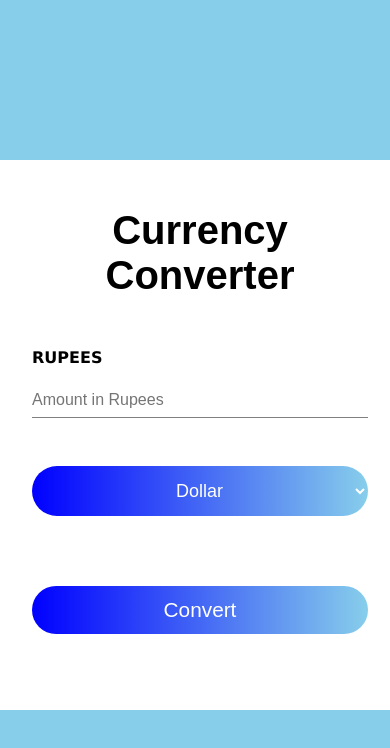
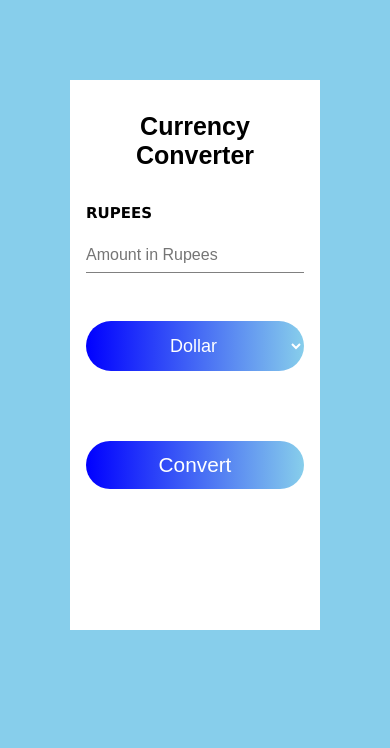
Before and after one commit to Anum23432/Currency-Converter, a plain HTML site: page index.html in a window 390 px wide. Drawn offline with Linux system fonts and the light colour scheme; a web font is replaced by a local one.

Commit message:
Updated Currency converter

```diff
--- a/style1.css
+++ b/style1.css
@@ -99,3 +99,93 @@ p{
         color:black;
         padding-left: 40px;
   }
+
+@media only screen and (max-width: 600px) {
+    #main{
+      width:250px;
+      height:250px;
+      margin:5rem auto;
+      position: relative;
+      display:block;
+      background: rgb(255, 255, 255);
+      padding:2rem 1rem;
+      /* border:black 1px solid; */
+
+    }
+    h1{
+      font-family:Arial;
+      text-align:center;
+      font-size:25px;
+      margin-bottom:1rem;
+    }
+    label{
+      display:block;
+      font-family:Verdana;
+      font-weight:bold;
+      margin-bottom:.5rem;
+      font-size:15px;
+    }
+    input{
+      border:none;
+      border-bottom:1px solid gray;
+      margin-bottom:.75rem;
+      width:100%;
+      font-size:1rem;
+      padding:1rem 0 .5rem;
+    }
+    input:focus{
+      outline:none;
+    }
+    button{
+      display:block;
+      width:100%;
+      margin:1rem auto;
+      padding:.75rem;
+      border:none;
+      font-size:1.3rem;
+      background:linear-gradient(to right,blue,skyblue);
+      border-radius:40px;
+      color:#fff;
+      cursor:pointer;
+      /* margin-bottom: 30px; */
+    }
+    button:hover{
+        color:black;
+    }
+    select{
+      width: 100%;
+      height: 50px;
+      /* margin:100px auto; */
+      padding: 0 0 0 80px;
+      border-radius:40px;
+      font:18px arial;
+      color: rgb(255, 255, 255);
+      position: relative;
+      box-sizing:border-box;
+      background:linear-gradient(to right,blue,skyblue);
+      border:none;
+      position: relative;
+
+       }
+    select:hover{
+      background:linear-gradient(to right,blue,skyblue);
+      color:black;
+
+    }
+    select:after{
+      content:"▾";
+      font-size: 18px;
+      position: absolute;
+      right:20px;
+      top:18px;
+      display: block;
+      background:linear-gradient(to right,blue,skyblue);
+    }
+  p{
+
+          font-weight: bold;
+          font-size: 20px;
+          color:black;
+          padding-left: 40px;
+    }
+  }
```
